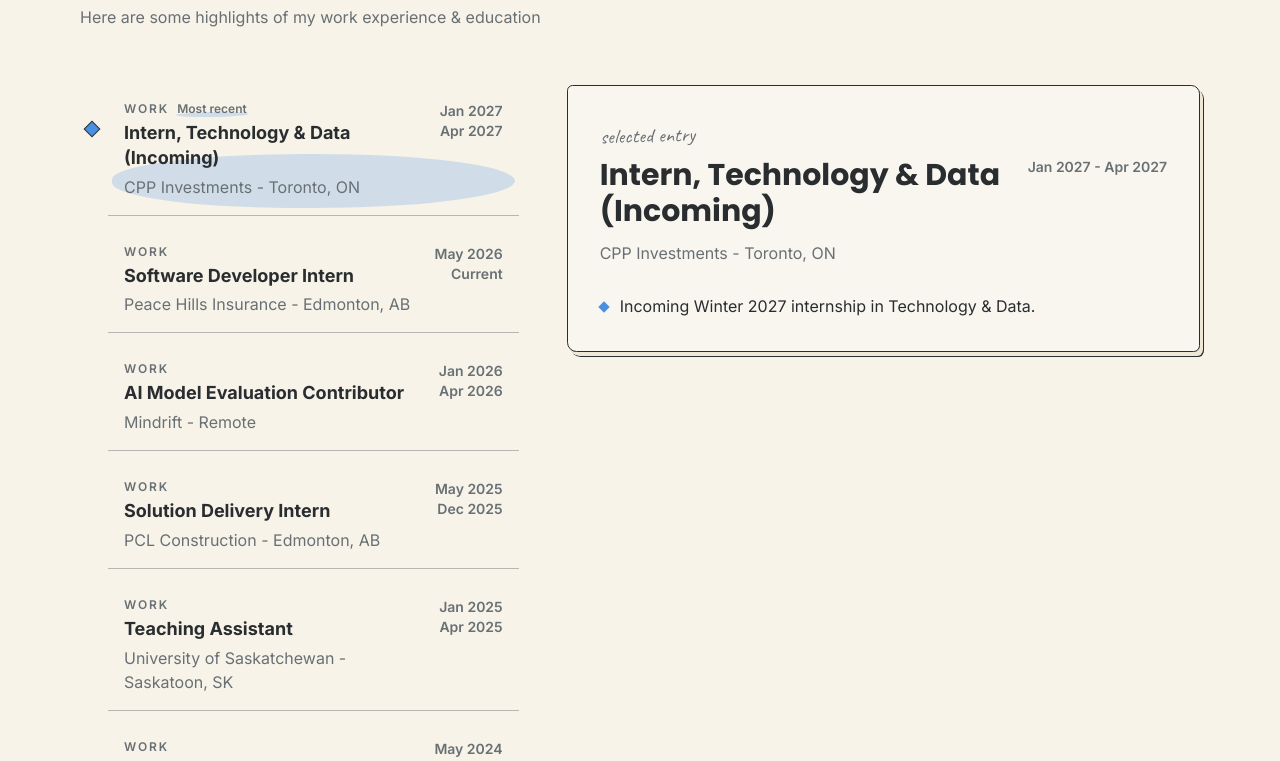
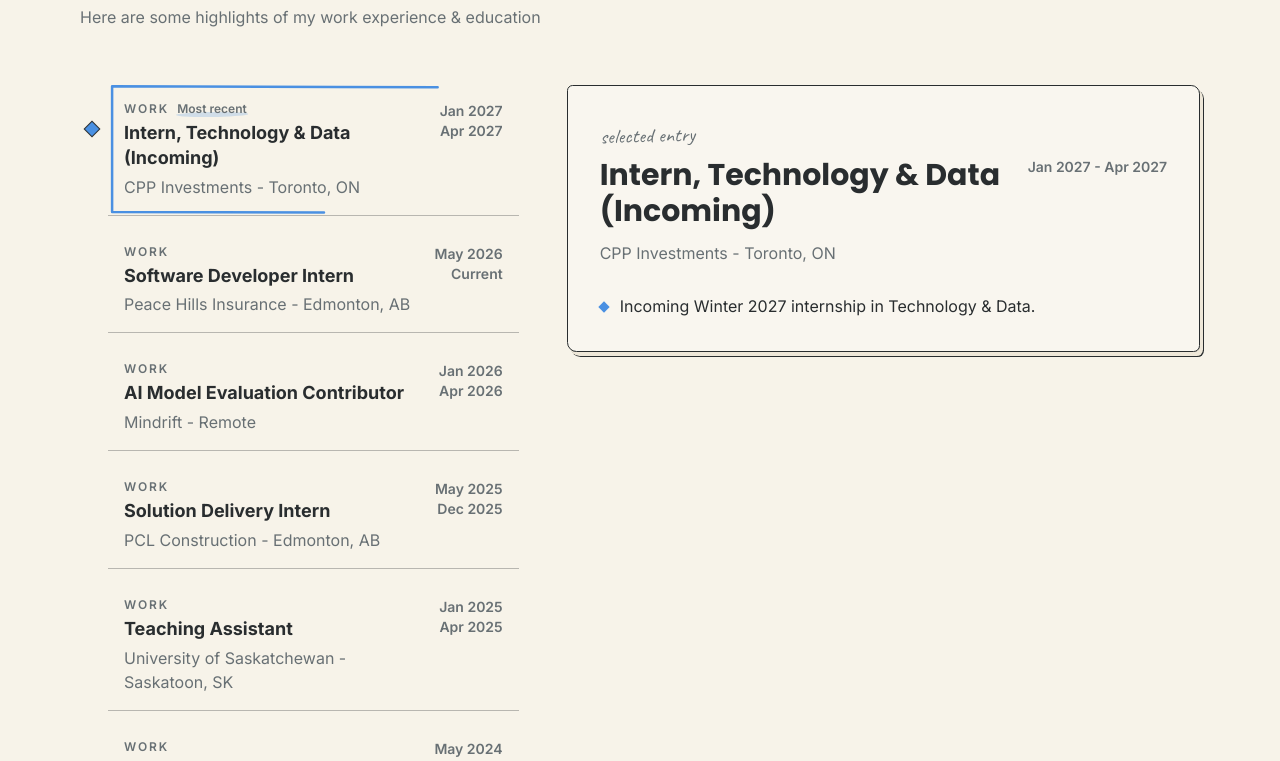
Before and after one commit to lecegues/lecegues-website, a Next.js app in the folder client/: page / in a window 1280 px wide. Shown: the part 1155-1916 px from the top of the page. Built offline with nearby package versions, Linux system fonts and the light colour scheme.

Commit message:
Updated the ExperienceSection to have highlighted (blue) borders

```diff
--- a/client/app/components/ExperienceSection.jsx
+++ b/client/app/components/ExperienceSection.jsx
@@ -255,6 +255,20 @@
                       ].join(" ")}
                       aria-current={isActive ? "true" : "false"}
                     >
+                      {isActive && (
+                        <svg
+                          aria-hidden="true"
+                          className="experience-entry-border"
+                          focusable="false"
+                          preserveAspectRatio="none"
+                          viewBox="0 0 100 100"
+                        >
+                          <path
+                            d="M 1 50 L 1 1 L 99 2 L 98 99 L 1 98 Z"
+                            pathLength="100"
+                          />
+                        </svg>
+                      )}
                       <div className="flex flex-col gap-3 sm:flex-row sm:items-start sm:justify-between sm:gap-4">
                         <div className="min-w-0">
                           <div className="flex flex-wrap items-center gap-2">
--- a/client/app/globals.css
+++ b/client/app/globals.css
@@ -210,26 +210,27 @@
     transform 160ms ease;
 }
 
-.experience-entry::after {
+.experience-entry-border {
   position: absolute;
-  z-index: -1;
-  right: 0.25rem;
-  bottom: 0.4rem;
-  left: 0.25rem;
-  height: 42%;
-  content: "";
-  background: var(--marker-soft);
-  border-radius: 45% 55% 48% 52%;
-  opacity: 0;
-  transform: rotate(-0.5deg) scaleX(0.7);
-  transition:
-    opacity 160ms ease,
-    transform 160ms ease;
+  inset: 0;
+  width: 100%;
+  height: 100%;
+  pointer-events: none;
 }
 
-.experience-entry-active::after {
-  opacity: 1;
-  transform: rotate(-0.5deg) scaleX(1);
+.experience-entry-border path {
+  fill: none;
+  stroke: var(--marker);
+  stroke-width: 2.5;
+  stroke-linecap: round;
+  stroke-linejoin: round;
+  stroke-dasharray: 100 100;
+  stroke-dashoffset: 100;
+  vector-effect: non-scaling-stroke;
+}
+
+.experience-entry-active .experience-entry-border path {
+  animation: experience-border-draw 700ms ease-out forwards;
 }
 
 .experience-entry:hover {
@@ -385,6 +386,12 @@
   }
 }
 
+@keyframes experience-border-draw {
+  to {
+    stroke-dashoffset: 0;
+  }
+}
+
 @media (max-width: 639px) {
   .sketch-annotation {
     transform: none;
@@ -417,11 +424,15 @@
   .sketch-button,
   .sketch-icon-button,
   .experience-entry,
-  .experience-entry::after,
   .contact-social-link,
   .contact-field,
   .progress-bar-fill {
     transition: none;
+  }
+
+  .experience-entry-active .experience-entry-border path {
+    animation: none;
+    stroke-dashoffset: 0;
   }
 
   .sketch-button:hover,
```
Also changed, not shown: 1 other file (tests, documents, lock files or other folders).
